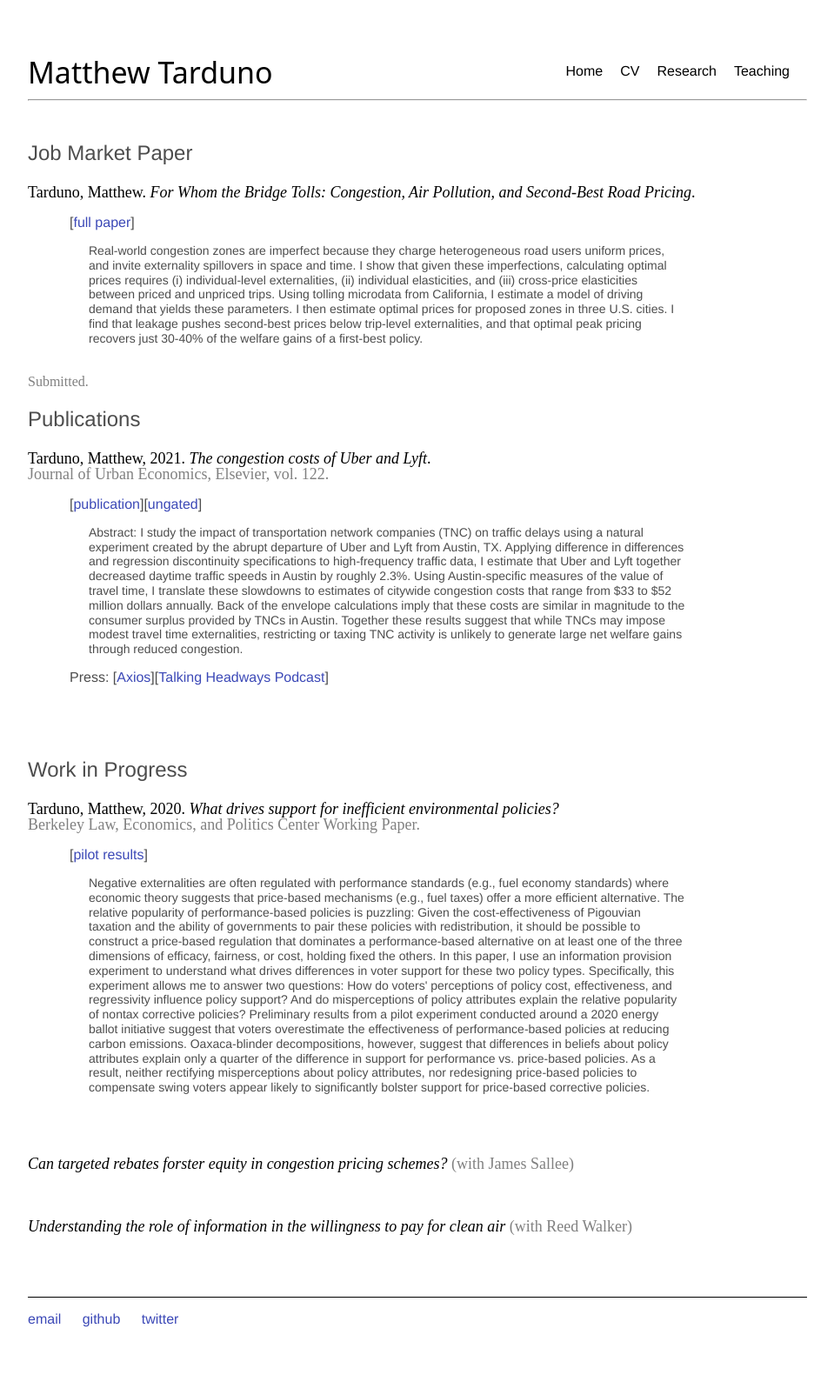
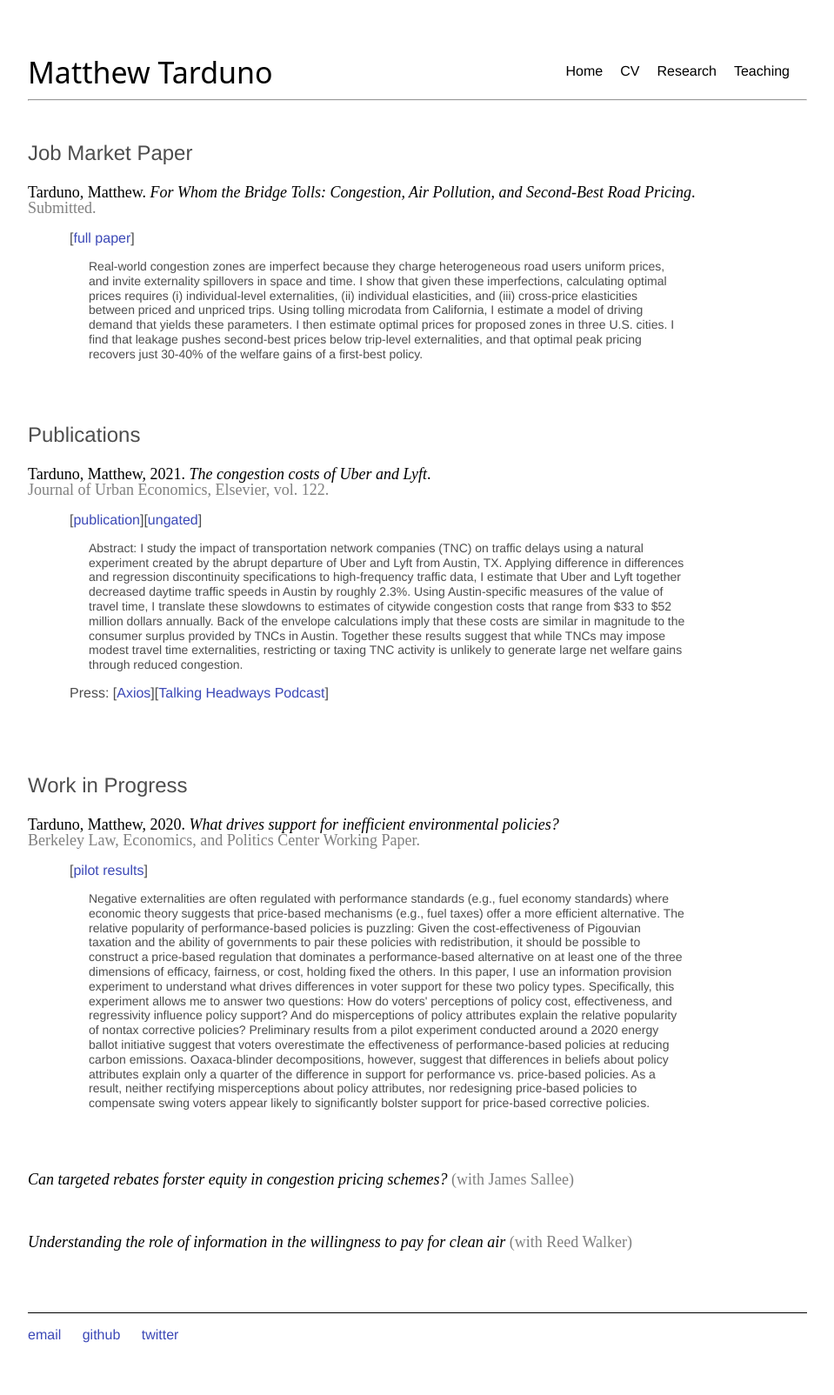
Before and after one commit to Matt-Tarduno/Matt-Tarduno.github.io, a Jekyll site: the page built from research/index.html, in a window 1280 px wide. Shown: the whole page at 87% size, without its empty margins (160-1119 px from the left). Built offline with Jekyll 4.4.1, drawn with Linux system fonts in a browser that asks for light colours.

Commit message:
Update index.html

```diff
--- a/research/index.html
+++ b/research/index.html
@@ -11,12 +11,12 @@ sitemap:
 <div class="blurb">
 	<h1>Job Market Paper</h1>
 
-<p style="font-size:18px; font-family: TimesNewRoman; color: black" >Tarduno, Matthew. <em>For Whom the Bridge Tolls: Congestion, Air Pollution, and Second-Best Road Pricing</em>.
+<p style="font-size:18px; font-family: TimesNewRoman; color: black" >Tarduno, Matthew. <em>For Whom the Bridge Tolls: Congestion, Air Pollution, and Second-Best Road Pricing</em>.<br><span style="color: #808080"> Submitted.</span>
 	<p style="margin-left:3em">[<a href="https://matt-tarduno.github.io/jmp/" target="_blank">full paper</a>]
 	<p style="font-size:14px; margin-left:5em; margin-right:10em; line-height: 1.2"> Real-world congestion zones are imperfect because they charge heterogeneous road users
 uniform prices, and invite externality spillovers in space and time. I show that given these imperfections, calculating optimal prices requires (i) individual-level externalities, (ii) individual elasticities, and (iii) cross-price elasticities between priced and unpriced trips. Using
 tolling microdata from California, I estimate a model of driving demand that yields these parameters. I then estimate optimal prices for proposed zones in three U.S. cities. I find that leakage pushes second-best prices below trip-level externalities, and that optimal peak pricing recovers just 30-40% of the welfare gains of a first-best policy.</p>
-<br><span style="color: #808080"> Submitted.</span>
+<br>
 <br>
 
 
```
